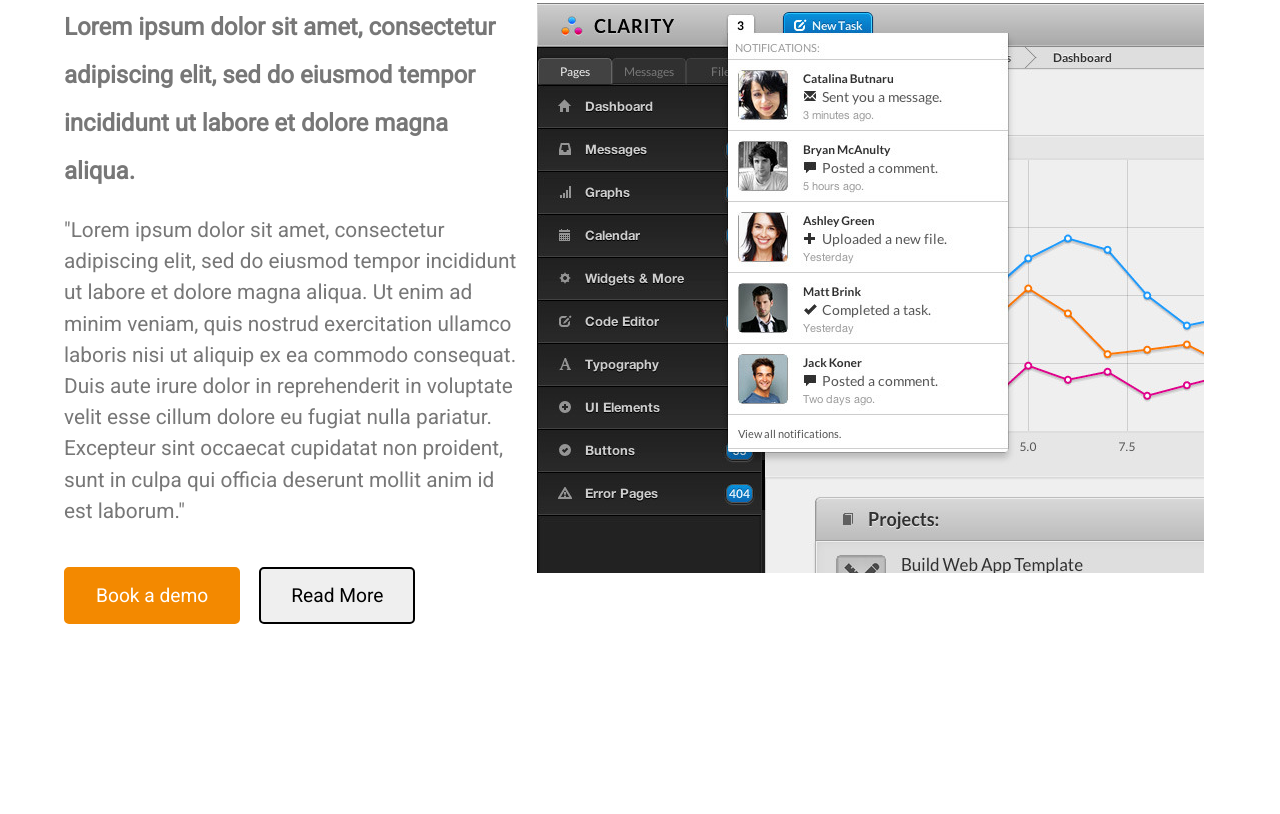
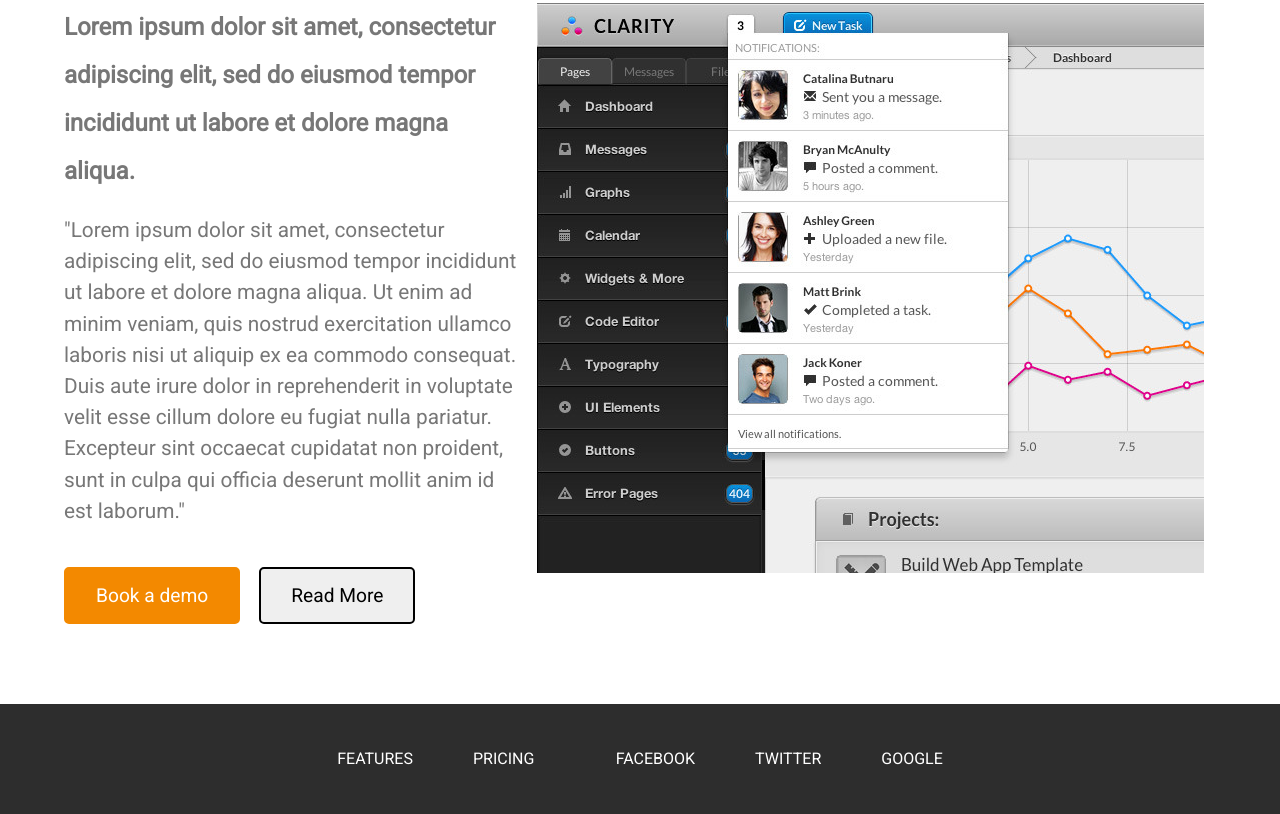
Before and after one commit to BGZStephen/mock-ups, a plain HTML site: page saas site/index.html in a window 1280 px wide. Shown: the part 1397-2211 px from the top of the page. Before the commit the page ends 2021 px from the top, so only its background shows below. Drawn offline with Linux system fonts and the light colour scheme.

Commit message:
completed footer section

```diff
--- a/saas site/css/main.css
+++ b/saas site/css/main.css
@@ -63,6 +63,11 @@ body {
   letter-spacing: 0.1em;
 }
 
+#navbar a {
+  text-decoration: none;
+  color: white;
+}
+
 #logo {
   color: white;
   padding: 20px 20px 10px 0;
@@ -78,6 +83,8 @@ body {
 .nav-item {
   padding: 20px 20px;
 }
+
+
 
 #home h1 {
   color: white;
@@ -246,6 +253,43 @@ body {
 
 }
 
+/* FOOTER START */
+
 #footer {
+  margin-top: 80px;
+  background: #2d2d2d;
+  width: 100%;
+  display: flex;
+  flex-direction: row;
+  justify-content: center;
+}
 
+#footer-content {
+  height: 110px;
+  width: 52%;
+  display: flex;
+  flex-direction: row;
+  align-items: center;
+  justify-content: space-between;
 }
+
+.footer-links,
+.footer-social {
+  list-style: none;
+  display: flex;
+  flex-direction: row;
+  align-items: center;
+  justify-content: space-between;
+}
+
+.footer-links li {
+  padding: 15px 30px;
+  color: white;
+}
+
+.footer-social li {
+  padding: 15px 30px;
+  color: white;
+}
+
+/* FOOTER END */
--- a/saas site/index.html
+++ b/saas site/index.html
@@ -14,9 +14,9 @@
           <span class="logo-item">LOGO HERE</span>
         </div>
         <ul class="nav-list">
-          <li class="nav-item">HOME</li>
+          <a href="index.html"><li class="nav-item">HOME</li></a>
           <li class="nav-item">ABOUT</li>
-          <li class="nav-item">FEATURES</li>
+          <a href="features.html"><li class="nav-item">FEATURES</li></a>
           <li class="nav-item">PRICING</li>
         </ul>
       </div>
@@ -65,11 +65,20 @@
         <img src="img/web-app.jpg">
       </div>
     </div>
-    <div id="features">
-    </div>
     <div id="pricing">
     </div>
     <div id="footer">
+      <div id="footer-content">
+        <ul class="footer-links">
+          <li>FEATURES</li>
+          <li>PRICING</li>
+        </ul>
+        <ul class="footer-social">
+          <li>FACEBOOK</li>
+          <li>TWITTER</li>
+          <li>GOOGLE</li>
+        </ul>
+      </div>
     </div>
   </div>
 </body>
```
